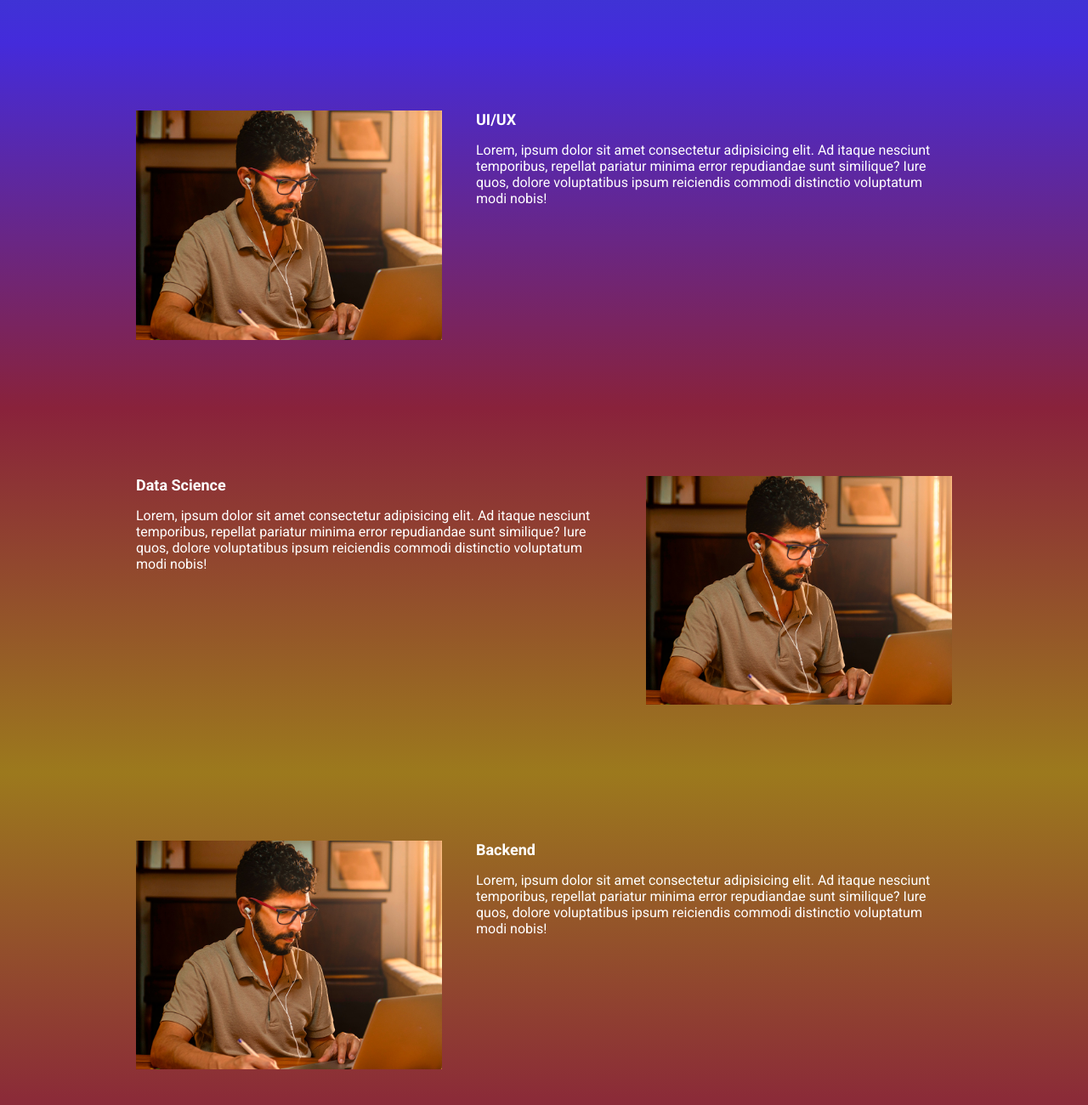
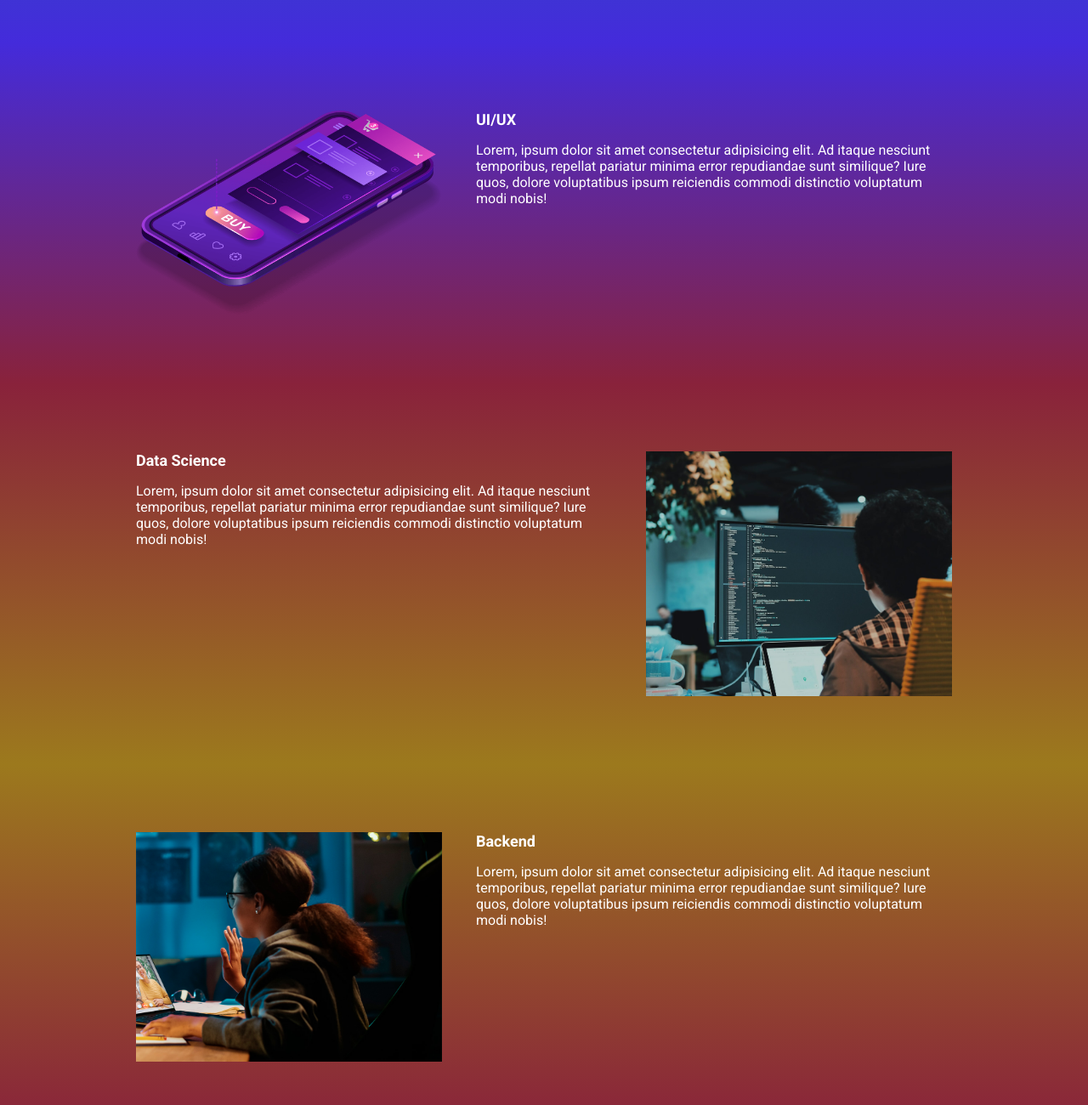
Before and after one commit to vandresenfr/ebac-tec-talks, a website built with Parcel: page src/index.html in a window 1280 px wide. Shown: the part 940-2240 px from the top of the page at 85% size. Built offline with nearby package versions, Linux system fonts and the light colour scheme.

Commit message:
corrigindo as imagens

```diff
--- a/src/index.html
+++ b/src/index.html
@@ -51,7 +51,7 @@
                 <h2 class="event__details__title">UI/UX</h2>
                 <p class="event__details__descriptions">Lorem, ipsum dolor sit amet consectetur adipisicing elit. Ad itaque nesciunt temporibus, repellat pariatur minima error repudiandae sunt similique? Iure quos, dolore voluptatibus ipsum reiciendis commodi distinctio voluptatum modi nobis!</p>
             </div>
-            <img class="event__image" src="./images/frontend.png" alt="frontend">
+            <img class="event__image" src="./images/ui-ux.png" alt="ui ui-ux">
         </div>
     </section>
     <section class="event event--data-science" >
@@ -60,7 +60,7 @@
                 <h2 class="event__details__title">Data Science</h2>
                 <p class="event__details__descriptions">Lorem, ipsum dolor sit amet consectetur adipisicing elit. Ad itaque nesciunt temporibus, repellat pariatur minima error repudiandae sunt similique? Iure quos, dolore voluptatibus ipsum reiciendis commodi distinctio voluptatum modi nobis!</p>
             </div>
-            <img class="event__image" src="./images/frontend.png" alt="frontend">
+            <img class="event__image" src="./images/data.png" alt="data-science">
         </div>
     </section>
     <section class="event event--backend event--image-left">
@@ -69,7 +69,7 @@
                 <h2 class="event__details__title">Backend</h2>
                 <p class="event__details__descriptions">Lorem, ipsum dolor sit amet consectetur adipisicing elit. Ad itaque nesciunt temporibus, repellat pariatur minima error repudiandae sunt similique? Iure quos, dolore voluptatibus ipsum reiciendis commodi distinctio voluptatum modi nobis!</p>
             </div>
-            <img class="event__image" src="./images/frontend.png" alt="frontend">
+            <img class="event__image" src="./images/backend.png" alt="backend">
         </div>
     </section>
 
```
